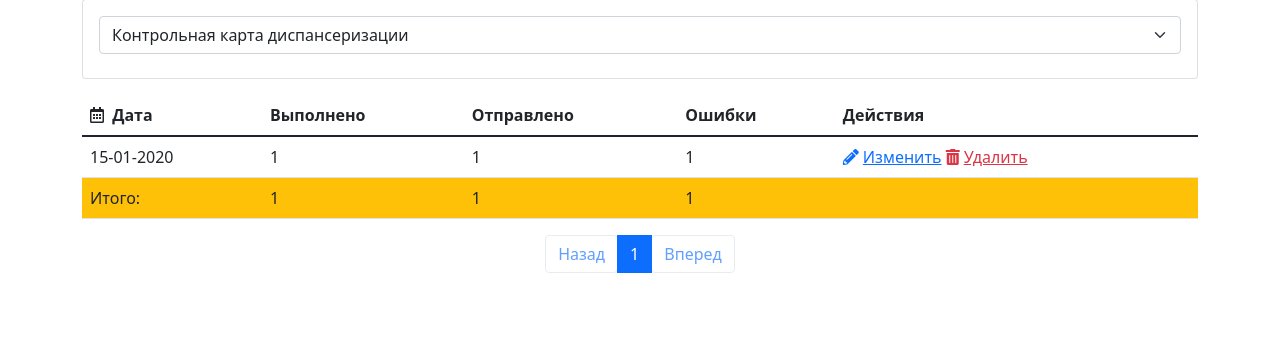
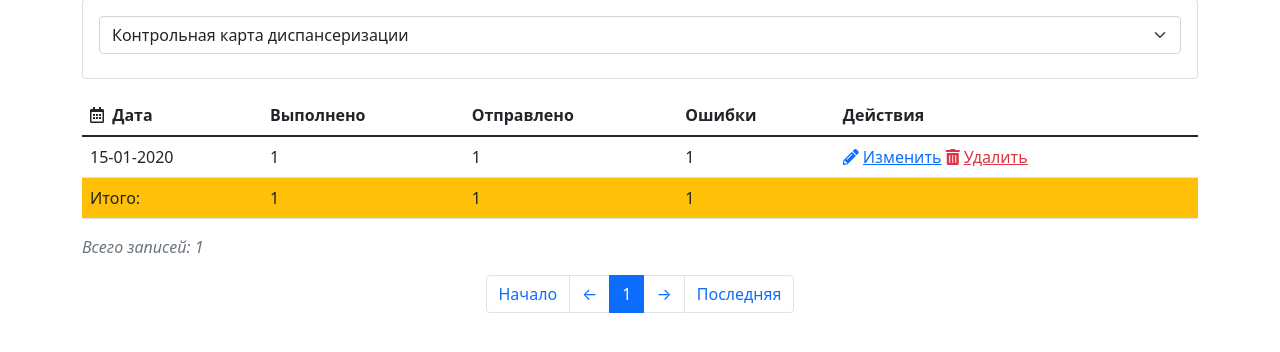
Before and after one commit to kve1989/NumberOKB, a Flask app: page /pcr in a window 1280 px wide. Shown: the part 119-471 px from the top of the page. Run offline with Flask 2, Linux system fonts and the light colour scheme; tables that the repository leaves empty hold one stand-in row (values such as "Sample post"); some libraries are stand-ins or nearby versions.

Commit message:
update pagination

```diff
--- a/app/templates/pcr/index.html
+++ b/app/templates/pcr/index.html
@@ -90,12 +90,22 @@
             </tbody>
         </table>
 
+        <div class="row">
+            <div class="col">
+                <p class="text-secondary fst-italic">
+                    Всего записей: {{ records.total }}
+                </p>
+            </div>
+        </div>
+
         <nav aria-label="Page navigation example">
             <ul class="pagination justify-content-center">
                 {% if records.has_prev %}
-                    <li class="page-item"> <a class="page-link" href="{{ url_for('page_pcr_index', page=records.prev_num) }}">Назад</a></li>
+                    <li class="page-item"><a class="page-link" href="{{ url_for('page_pcr_index', page=records.prev_num) }}">Начало</a></li>
+                    <li class="page-item"><a class="page-link" href="{{ url_for('page_pcr_index', page=records.prev_num) }}">&#8592;</a></li>
                 {% else %}
-                    <li class="page-item"><a class="page-link btn disabled" href="#">Назад</a></li>
+                    <li class="page-item"><a class="page-link disabled" href="{{ url_for('page_pcr_index', page=records.prev_num) }}">Начало</a></li>
+                    <li class="page-item"><a class="page-link disabled" href="#">&#8592;</a></li>
                 {% endif %}
 
                 {% for page in records.iter_pages(left_edge=2, left_current=2, right_current=5, right_edge=2) %}
@@ -106,14 +116,16 @@
                             <li class="page-item active"><a class="page-link" href="{{ url_for('page_pcr_index', page=page) }}">{{ page }}</a></li>
                         {% endif %}
                     {% else %}
-                        <span class=ellipsis>…</span>
+                        <li class="page-item">…</li>
                     {% endif %}
                 {% endfor %}
 
                 {% if records.has_next %}
-                    <li class="page-item"> <a class="page-link" href="{{ url_for('page_pcr_index', page=records.next_num) }}">Вперед</a></li>
+                    <li class="page-item"><a class="page-link" href="{{ url_for('page_pcr_index', page=records.next_num) }}">&#8594;</a></li>
+                    <li class="page-item"><a class="page-link" href="{{ url_for('page_pcr_index', page=records.pages) }}">Последняя</a></li>
                 {% else %}
-                    <li class="page-item"><a class="page-link btn disabled" href="#">Вперед</a></li>
+                    <li class="page-item"><a class="page-link disabled" href="#">&#8594;</a></li>
+                    <li class="page-item"><a class="page-link disabled" href="{{ url_for('page_pcr_index', page=records.pages) }}">Последняя</a></li>
                 {% endif %}
 
             </ul>
```
